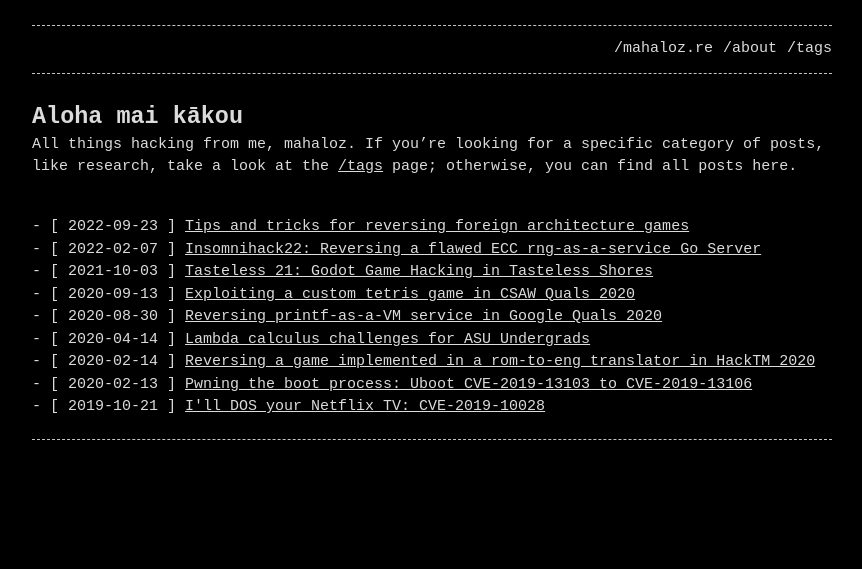
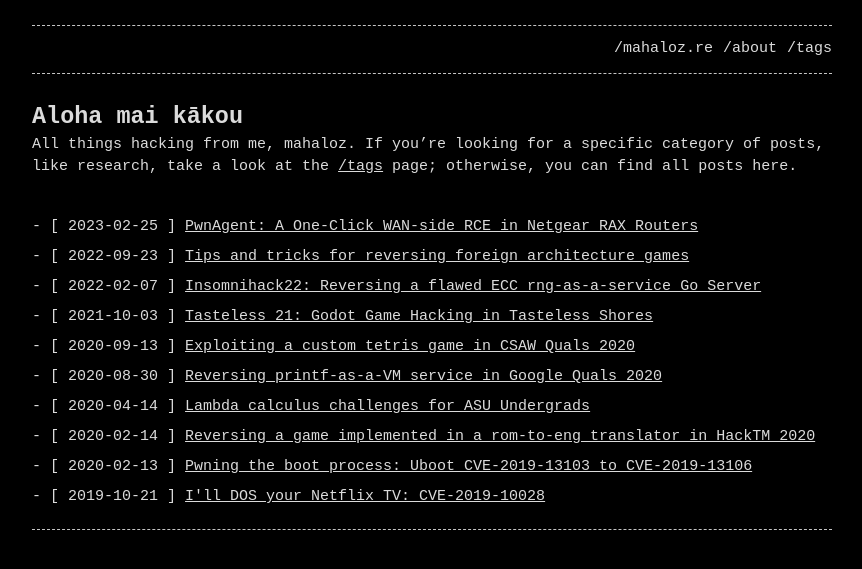
Before and after one commit to mahaloz/mahaloz.re, a Jekyll site: the page built from index.md, in a window 1280 px wide. Shown: the top 569 px of the page, without its empty margins (208-1070 px from the left). Built offline with Jekyll 4.4.1, drawn with Linux system fonts in a browser that asks for light colours; part of the change alters nothing that is shown.

Commit message:
added post

````diff
--- /dev/null
+++ b/_posts/2023-02-25-pwnagent-netgear.md
@@ -0,0 +1,129 @@
+---
+title: "PwnAgent: A One-Click WAN-side RCE in Netgear RAX Routers"
+layout: post
+tags: [bug-hunting]
+description: "A breakdown of a bug SEFCOM T0 and I exploited to achieve a WAN-side RCE in some Netgear RAX routers for pwn2own 2022. The bug is remote accessible command injection due to bad packet logging."
+toc: true
+---
+
+Last December, my colleagues and I from [SEFCOM T0](https://sefcom.asu.edu/T0) competed in pwn2own 2022 where we [demonstrated an exploit to get RCE](https://twitter.com/mahal0z/status/1600322330970173441?s=20) in a Synology NAS. Although we were proud of this complicated exploit, we had a _much_ simpler, but more impactful, bug in another target that we never got to demo. That target was the [Netgear Nighthawk RAX30 Router](https://www.netgear.com/support/product/rax30.aspx), one of the latest and greatest models you can buy. Days before the competition, Netgear patched the bug in the _RAX30 Router_, the only model at pwn2own, eliminating our submission 😭.
+
+Netgear classified this [patch](https://kb.netgear.com/000065451/Security-Advisory-for-Multiple-Vulnerabilities-on-the-RAX30-PSV-2022-0028-PSV-2022-0073) as a LAN-side RCE; however, this bug can be easily exploited on WAN-side. Additionally, this bug _may still_ be present in the latest firmware of some of the **other** RAX models. In an exploration of some recent RAX versions, it's clear the code is shared. We believe Netgear knows about these bugs in the other firmware, but has delayed in pushing a fix for a while. Curious if your router is one of these affected models? Read on, we have a live demo running.
+
+Before talking about any of the _how_, let's talk about the impacts.
+
+## Exploit Impacts
+To exploit this bug on a victim router the attacker needs to do two things:
+1. Setup a controlled website hosted on port 80
+2. Get the victim to visit the attacker's site from behind the victim's router
+
+This results in the attacker getting a RCE on the victim's router. For most RAX routers, this RCE is root, giving the attacker full control of your router. In the unfortunate scenario that you run nginx behind your vulnerable RAX router, this bug can be exploited with **0** interaction from you 🫢.
+
+For others newer to hacking routers, a root shell on a router (over remote) can allow an attacker to snoop on everything you visit (like a bad ISP 😬), read unencrypted traffic, mess with your DNS, and [do other nasty things](https://nordsecurity.com/blog/what-happens-when-router-is-hacked).
+
+We don't know how many routers this affects, but, we do know this binary is shared by many. At the very least, if you are running a Netgear Nighthawk RAX30 Router that has not been updated since December of 2022, you are WAN-side pwnable.
+
+## Exploit Demo
+We've created a fun (and safe 👌) way to know if your router is pwned. Visit this ☢️ [http://pwn.mahaloz.re](http://pwn.mahaloz.re) ☢️. If your router is vulnerable, it will shut your router off (and that is all). If you can refresh the page after visiting, it means your router is safe (hopefully).
+
+I also demoed the LAN-side exploit of this bug at [CactusCon 2023](https://youtu.be/-J8fGMt6UmE?t=23304) if you just want to watch a video :). Alright, let's get down to what this powerful bug is...
+
+## The Bug
+This bug was initially discovered by [@clasm](https://twitter.com/cl4sm), then reversed by me, and assisted by the rest of T0 team. For the rest of this blog, we will only reference the layout of the RAX30 firmware, as things may be slightly different in each model. The bug exists in a nonchalant binary in `/bin` called `puhttpsniff`.
+
+The `puhttpsniff` binary is responsible for logging tcp traffic on port 80. It will **only** log traffic that is leaving a local IP. This means the only traffic that gets recorded will be from devices already on the router.
+
+Every packet that meets these requirements will be logged. It will log the `UserAgent` and the IP. The logging is done using an [NFLOG](https://serverfault.com/questions/610989/linux-nflog-documentation-configuration-from-c) callback in user-space. That callback is implemented in a single function in `puhttpsniff`. Here is **all** the code of the callback function called when a packet meets the above requirements:
+
+### Function 0x10FF8
+```c
+char *__fastcall injection_func(const char *header_data, int header_len, int a3, const char *a4)
+{
+  char *result; // r0
+  int v8[64]; // [sp+0h] [bp-318h] BYREF
+  char v9[4]; // [sp+100h] [bp-218h] BYREF
+  char v10[508]; // [sp+104h] [bp-214h] BYREF
+
+  memset(v8, 0, sizeof(v8));
+  *(_DWORD *)v9 = 0;
+  result = (char *)memset(v10, 0, sizeof(v10));
+  if ( header_len > 9 )
+  {
+    header_data[header_len] = 0;
+    result = strstr(header_data, "User-Agent: ");
+    if ( result )
+    {
+      _isoc99_sscanf(result + 12, "%255[^\r\n]", v8);
+      sprintf(v9, "pudil -i %s \"%s\"", a4, (const char *)v8);
+      return (char *)system(v9);
+    }
+  }
+  return result;
+}
+```
+
+The entire function is no more than 25 lines and has a glaring bug in the way `User-Agent` is used. The key lines are:
+```c
+_isoc99_sscanf(result + 12, "%255[^\r\n]", v8);
+sprintf(v9, "pudil -i %s \"%s\"", a4, (const char *)v8);
+return (char *)system(v9);
+```
+
+Yes, it's a textbook command injection. You only need to escape the quotes, which can be triggered like so:
+```python
+'User-Agent: "; {evil_command_here};"'
+```
+
+If you were paying attention earlier, you might recall that this should only be triggerable via LAN like the original Netgear report:
+> "It will only log traffic that is leaving a local IP."
+
+How could you, from the outside, control the UserAgent of a device on the inside of the router? Thanks to the web wisdom of [Adam Doupe](https://adamdoupe.com/), who was only passing by when we mentioned the bug, we found that Javascript can request arbitrary UserAgent responses from executors. Javascript, when loaded by your browser, can ask you to send certain requests that have server-requested UserAgents.
+
+Tested on the latest Firefox as of this post, you can request a custom UserAgent from visitors with the following JavaScript:
+```html
+<script>Object.defineProperty(navigator, 'userAgent', {{
+        get: function () {{ return 'TEST'; }}
+    }});
+    const xhr = new XMLHttpRequest()
+    xhr.open("GET", "/")
+    xhr.setRequestHeader("User-Agent", '"; {evil_command_here};"');
+    xhr.send()
+</script>
+```
+
+With this in mind, the execution of the exploit goes something like this:
+
+1. A victim get's on his router and is assigned an IP: `192.168.1.2`
+2. The victim goes on Firefox and clicks link `malicious.site`
+3. `malicious.site` send `192.168.1.2` the code of the site to render locally
+4. `192.168.1.2` sees Javascript and executes the code
+5. `192.168.1.2` sends an attacker controlled UserAgent back to `malicious.site`
+6. In transit, the victim router records `192.168.1.2` UserAgent and gets pwned
+
+Take note that this also works for devices (or services) that just forward packets. In the case of an nginx server, which forwards packets, an attacker can simply send a custom UserAgent directly to the forwarding service. The service sends out the packet using a local IP which will be logged.
+
+This bug is very simple to understand, but, in practice, hard to automatically find. In the case of fuzzing, you would rapidly trigger this bug if you rapidly sent randomized packets to the router, but detecting that you triggered it is hard. If you did not know this was a command injection, it would look like nothing happened. The `system` called would go undetected if you did not already have full system emulation, AND, the `puhttpsniff` would not crash.
+
+I thought the simplicity of exploitation for this bug, and the strange place it occurred, warranted a fun bug name. I named it `PwnAgent`, since I really never thought a device would mess up parsing of the UserAgent.
+
+## Bug Discovery
+
+At SEFCOM, we had a bunch of automated tooling and techniques to discover bugs that we used for our targets; however, this bug was ironically discovered manually while waiting for those tools.
+
+Since we already had a testing shell on the device using `telnetenable`, clasm decided to look at which binaries we running by default on the router. He opened each of the binaries and did a quick search for use of `system`. One of the first binaries he opened was `puhttpsniff`. On **October 4th** he found the bug:
+
+![]({{ site.baseurl}}/assets/images/research/pwnagent/pwnagent_1.png)
+
+Then by **October 5th**, we had a full end-to-end LAN exploit working after reversing how packets hit the callback function which we originally thought was un-triggerable:
+
+![]({{ site.baseurl}}/assets/images/research/pwnagent/pwnagent_2.png)
+
+It wasn't until later that month that we realized the exploit could be elevated to a WAN side attack.
+
+## Conclusion
+
+I think there are a few interesting takeaways here. First, there are still _many_ trivial bugs that can be found with a fast decompiler and `grep` in embedded devices. Second, although this bug is easy to understand, automated analysis for embedded devices is still a _long_ way away from being able to detect a bug like this. Recall, to detect this bug you needed:
+1. Full system emulation (hard)
+2. Automated fuzz harnessing (hard)
+
+At least publicly, we have neither of those things. To make the internet of things safer, we need to make moves in increasing automated analysis of firmware. If you know anyone with a Netgear router, please tell them to update their router to be on the safe side.
--- a/_sass/base.scss
+++ b/_sass/base.scss
@@ -75,6 +75,15 @@ footer { margin-bottom: 20px; }
 :not(.menu) > ul { list-style: none;  padding-left: 0; }
 :not(.menu) > ul { list-style-type: none; }
 :not(.menu) > ul > li:before { content: "-";  margin-right: 9px; }
+ul li,
+ol li {
+  margin-bottom: 0.5em;
+}
+
+li ul,
+li ol {
+  margin-top: 0.5em;
+}
 
 /**
  * Header/Navigation
````
